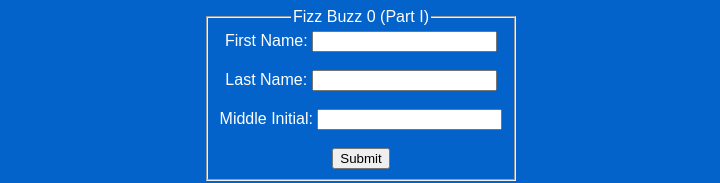
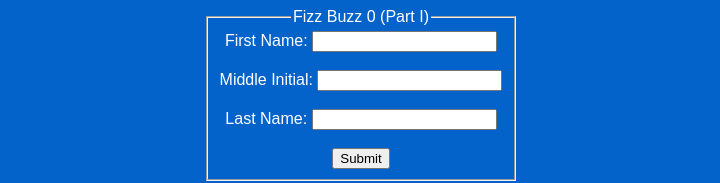
Before and after one commit to christinanm/web115, a plain HTML site: page fizzbuzz0.html in a window 1280 px wide. Shown: the part 159-342 px from the top of the page, without its empty margins (279-999 px from the left). Drawn offline with Linux system fonts and the light colour scheme; a web font is replaced by a local one.

Commit message:
rearranging form

```diff
--- a/fizzbuzz0.html
+++ b/fizzbuzz0.html
@@ -32,14 +32,13 @@
 
 					<br> <br>
 
-					<label for="lastname">Last Name:</label>
-					<input type="text" id="lastname" name="lastname" required="required">
+					<label for="middleinitial">Middle Initial:</label>
+					<input type="text" id="middleinitial" name="middleinitial" max="1" required="required">
 
 					<br> <br>
 
-
-					<label for="middleinitial">Middle Initial:</label>
-					<input type="text" id="middleinitial" name="middleinitial" required="required">
+					<label for="lastname">Last Name:</label>
+					<input type="text" id="lastname" name="lastname" required="required">
 
 					<br> <br>
 
```
Also changed, not shown: fizzbuzz0p2.html (+4 -5 lines).
